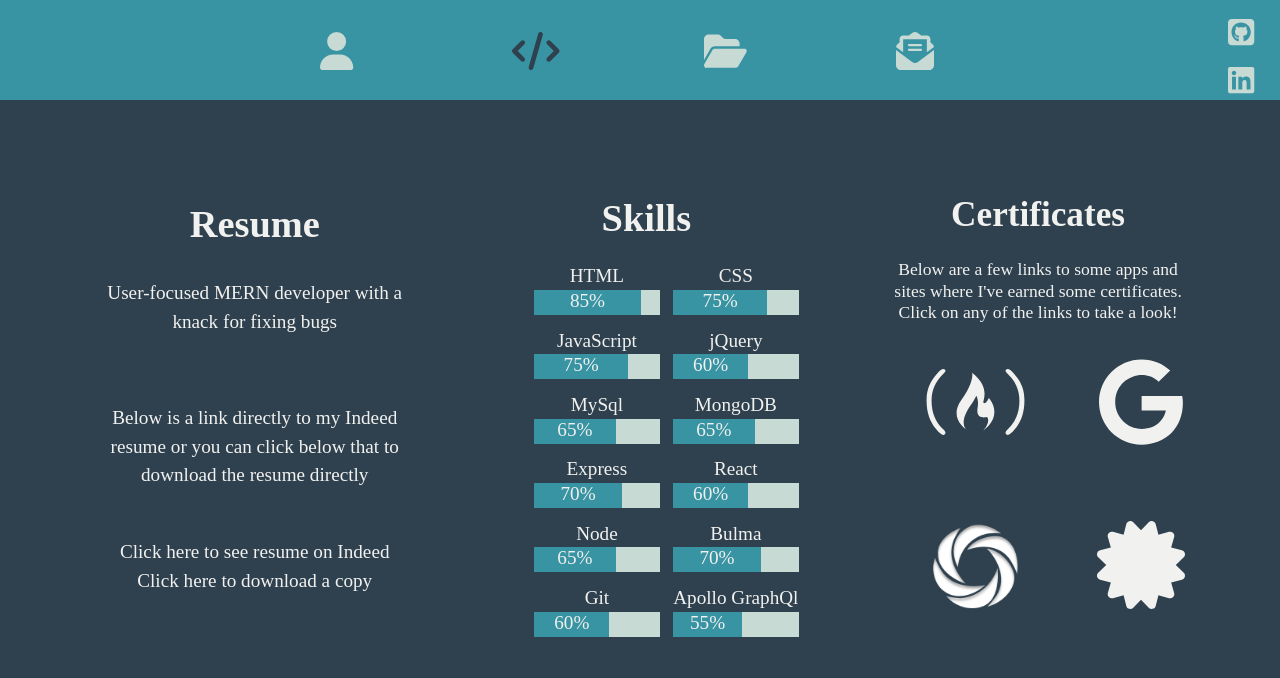
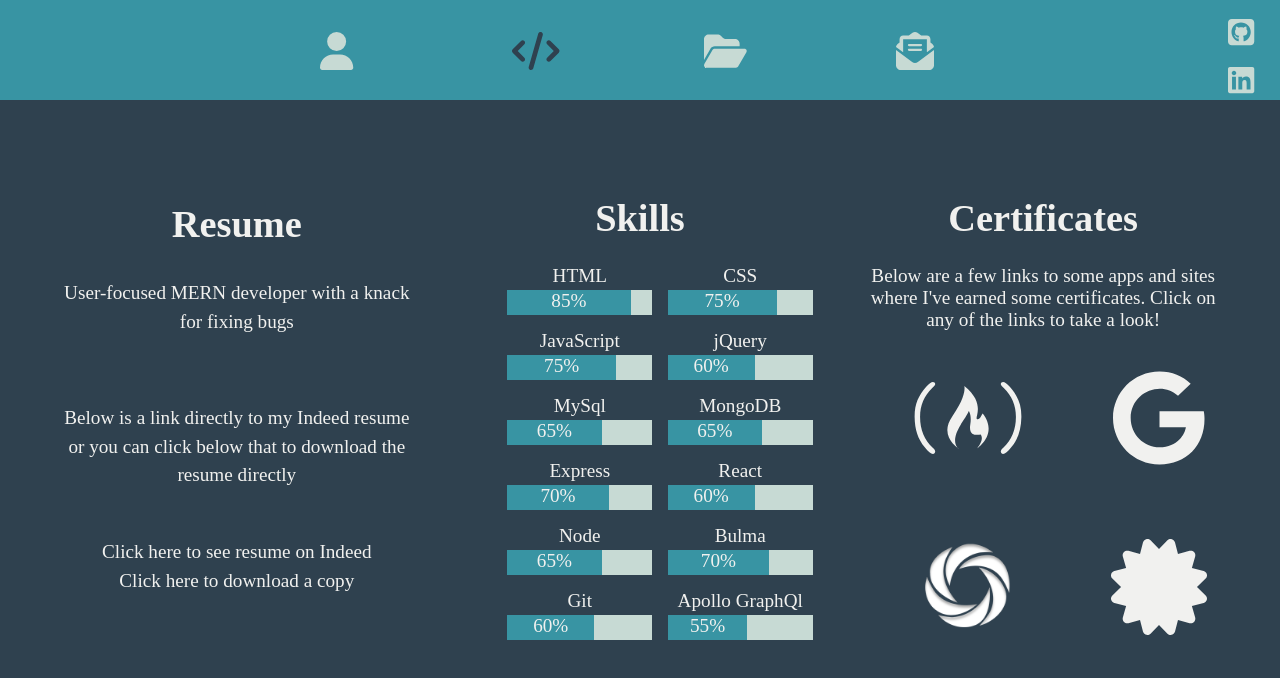
Before and after one commit to Codeyg12/vite-portfolio, a React (Vite) app: page /skills in a window 1280 px wide. Shown: the top 678 px of the page. Built offline with nearby package versions, Linux system fonts and the light colour scheme.

Commit message:
deleted app.css && cleaned up index.css

```diff
--- a/src/index.css
+++ b/src/index.css
@@ -1,8 +1,8 @@
 :root {
-  --color1: #2F414F;
-  --color2: #F1F1EF;
-  --color3: #3894A3;
-  --color4: #C7DAD4;
+  --color1: #2f414f;
+  --color2: #f1f1ef;
+  --color3: #3894a3;
+  --color4: #c7dad4;
 }
 
 body {
@@ -25,23 +25,22 @@ body {
 .nav-bar a {
   font-size: 38px;
   color: var(--color4);
-  text-decoration: none;
 }
 
-.nav-bar .sidebar-list a:hover {
-  transition: all 0.3s ease-out;
-}
-
-.nav-bar a:hover svg, .sidebar-list a:hover svg {
+.nav-bar a:hover svg,
+.sidebar-list a:hover svg {
   opacity: 0;
 }
 
-.nav-bar a:hover::after, .sidebar-list a:hover::after {
+.nav-bar a:hover::after,
+.sidebar-list a:hover::after {
   opacity: 1;
 }
 
-.nav-bar a::after {
-  content: '';
+.nav-bar a::after,
+.certs-list a::after,
+.project-set a::after {
+  content: "";
   font-size: 30px;
   letter-spacing: 2px;
   position: absolute;
@@ -62,7 +61,7 @@ body {
 }
 
 a.about-link::after {
-  content: 'ABOUT';
+  content: "ABOUT";
 }
 
 .skill-link {
@@ -72,7 +71,7 @@ a.about-link::after {
 }
 
 a.skill-link::after {
-  content: 'SKILLS';
+  content: "SKILLS";
 }
 
 .project-link {
@@ -82,7 +81,7 @@ a.skill-link::after {
 }
 
 a.project-link::after {
-  content: 'PROJECTS';
+  content: "PROJECTS";
 }
 
 .contact-link {
@@ -92,7 +91,7 @@ a.project-link::after {
 }
 
 a.contact-link::after {
-  content: 'CONTACT';
+  content: "CONTACT";
 }
 
 a.active {
@@ -102,8 +101,7 @@ a.active {
 /* -----------------------------------------------SIDEBAR------------------------------------------------------ */
 
 .sidebar-list {
-  height: 100%;
- padding: 13px;
+  padding: 13px;
 }
 
 .sidebar-list a {
@@ -112,7 +110,7 @@ a.active {
 }
 
 .sidebar-list a::after {
-  content: '';
+  content: "";
   font-size: 15px;
   letter-spacing: 2px;
   position: absolute;
@@ -133,7 +131,7 @@ a.active {
 }
 
 a.ga-icon::after {
- content: 'GitHub';
+  content: "GitHub";
 }
 
 .li-icon {
@@ -143,7 +141,7 @@ a.ga-icon::after {
 }
 
 a.li-icon::after {
-  content: 'LinkedIn';
+  content: "LinkedIn";
 }
 
 /* --------------------------------------------------ABOUT---------------------------------------------------- */
@@ -152,12 +150,11 @@ a.li-icon::after {
   justify-content: center;
   margin-top: 6%;
   font-size: 3rem;
-  width: 100%;
 }
 
 .about-p {
-  margin: 5% 10%;
-  line-height: 3rem;
+  margin: 5%;
+  line-height: 1.5;
   font-size: 1.5em;
 }
 
@@ -176,28 +173,17 @@ a.li-icon::after {
   margin-top: 10%;
 }
 
-.contact-head {
-  font-size: 2em;
-}
-
 .contact-header {
   width: 100%;
   margin-left: 20%;
   margin-top: 10%;
   max-height: 70%;
-  background-color: var(--color3);
-  border-radius: 10px;
-  color: var(--color2);
   padding: 0 5%;
 }
 
 .contact-form {
-  width: 80%;
   margin-left: 10%;
-  color: var(--color2);
   display: grid;
-  grid-template-columns: repeat(2, 1fr);
-  padding: 5%;
 }
 
 .input-form {
@@ -225,7 +211,6 @@ a.li-icon::after {
 .contact-btn {
   font-size: 1.2rem;
   width: 75%;
-  margin-bottom: 5%;
   height: 2em;
   border-style: none;
   background-color: var(--color4);
@@ -236,16 +221,18 @@ a.li-icon::after {
   grid-column: 1 / 3;
 }
 
-.input-form::placeholder, .contact-text::placeholder {
+.input-form::placeholder,
+.contact-text::placeholder {
   color: var(--color1);
 }
 
-.input-form:focus, .contact-text:focus {
+.input-form:focus,
+.contact-text:focus {
   outline: 2px solid var(--color3);
 }
 
 .email-copy:hover {
-  color: var(--color1);
+  color: var(--color3);
 }
 
 .email-copy {
@@ -257,21 +244,16 @@ a.li-icon::after {
 .skill-grid {
   display: grid;
   grid-template-columns: repeat(3, 1fr);
-  margin-top: 10%;
-  width: 85%;
-  margin-left: 8%;
+  margin: 10% 5% 0;
   text-align: center;
-  gap: 8%;
+  gap: 5%;
+  font-size: 1.2em;
 }
 
+/* ===============CERTS========================== */
 .sololearn-icon {
   width: 100px;
   color: var(--color3);
-}
-
-.certificates {
-  font-size: 1.1em;
-  line-height: 1.2;
 }
 
 .certificates a {
@@ -283,10 +265,7 @@ a.li-icon::after {
   display: grid;
   grid-template-columns: repeat(2, 1fr);
   gap: 25%;
-}
-
-.certs-list a:hover {
-  transition: all 0.3s ease-out;
+  margin-top: 10%;
 }
 
 .certs-list a:hover svg {
@@ -301,56 +280,31 @@ a.li-icon::after {
   opacity: 1;
 }
 
-.certs-list a::after {
-  content: '';
-  font-size: 30px;
-  letter-spacing: 2px;
-  position: absolute;
-  bottom: 0;
-  left: -30px;
-  display: block;
-  width: 100%;
-  text-align: center;
-  opacity: 0;
-  -webkit-transition: all 0.3s ease-out;
-  transition: all 0.3s ease-out;
-}
-
-.fcc-link {
+.fcc-link,
+.sololearn-link,
+.grasshopper-link,
+.credly-link {
   position: relative;
 }
 
-
 a.fcc-link::after {
-  content: 'freeCodeCamp';
+  content: "freeCodeCamp";
   top: 30%;
 }
 
-.sololearn-link {
-  position: relative;
-}
-
 a.sololearn-link::after {
-  content: 'Sololearn';
+  content: "Sololearn";
   top: 30%;
   left: 3%;
 }
 
-.grasshopper-link {
-  position: relative;
-}
-
 a.grasshopper-link::after {
-  content: 'Grasshopper';
+  content: "Grasshopper";
   top: 28%;
 }
 
-.credly-link {
-  position: relative;
-}
-
 a.credly-link::after {
-  content: 'Credly';
+  content: "Credly";
   top: 25%;
   left: 6%;
 }
@@ -358,9 +312,9 @@ a.credly-link::after {
 .gh-list {
   display: grid;
   justify-items: center;
-  margin: 8% 10% 0;
+  margin: 6% 10% 0;
   grid-template-columns: repeat(3, 1fr);
-  gap: 5%;
+  row-gap: 5%;
 }
 
 .gh-image {
@@ -372,14 +326,9 @@ a.credly-link::after {
   width: 250px;
 }
 
-.certificates p {
-  margin-bottom: 10%;
-}
-
+/* ==============RESUME===================== */
 .resume-section {
-  color: var(--color2);
   line-height: 1.5;
-  font-size: 1.2em;
 }
 
 .resume-section a {
@@ -390,11 +339,7 @@ a.credly-link::after {
 .resume-section a:hover {
   color: var(--color3);
 }
-
-.skills {
-  font-size: 1.2em;
-}
-
+/* ===========================TECH============================== */
 .skills ul {
   list-style: none;
 }
@@ -405,22 +350,14 @@ a.credly-link::after {
   gap: 5%;
 }
 
-.skill-bars ino {
-  background-color: var(--color1);
-}
-
 .progress {
-  width: 100%;
-  height: 25px;
   margin-top: 2%;
   background-color: var(--color4);
 }
 
 .inner-prog {
   background-color: var(--color3);
-  z-index: 3;
   height: 25px;
-  color: var(--color2);
 }
 
 /* ---------------------------------------------------------------PROJECTS----------------------------------------------------------------------- */
@@ -428,7 +365,6 @@ a.credly-link::after {
   width: 100vw;
   height: 90vh;
   margin-top: 3.8%;
-  background-color: var(--color2);
   display: grid;
   grid-template-columns: repeat(4, 1fr);
 }
@@ -443,75 +379,66 @@ a.credly-link::after {
 
 .project-set a:hover::after {
   opacity: 1;
-  color: var(--color1);
+  color: var(--color4);
   line-height: 2;
 }
 
-.project-set a::after {
-  content: '';
-  font-size: 30px;
-  letter-spacing: 2px;
-  position: absolute;
-  bottom: 0;
-  left: -30px;
-  display: block;
-  width: 100%;
-  text-align: center;
-  opacity: 0;
-  -webkit-transition: all 0.3s ease-out;
-  transition: all 0.3s ease-out;
-}
-
-.e-proj, .orm-proj, .note-proj, .tech-proj, .scribe-proj, .task-proj, .hang-proj, .book-proj {
+.e-proj,
+.orm-proj,
+.note-proj,
+.tech-proj,
+.scribe-proj,
+.task-proj,
+.hang-proj,
+.book-proj {
   position: relative;
 }
 
 a.e-proj::after {
-  content: 'MySQL Employee Tracker';
+  content: "MySQL Employee Tracker";
   top: -220px;
   left: 10px;
   width: 95%;
 }
 
-
 a.orm-proj::after {
-  content: 'ORM E-commerece backend';
+  content: "ORM E-commerece backend";
   top: -230px;
   left: 10px;
 }
 
 a.note-proj::after {
-  content: 'Just Another Text Editor';
+  content: "Just Another Text Editor";
   top: -200px;
   left: 10px;
 }
 
 a.tech-proj::after {
-  content: 'TechTalk a tech blog';
+  content: "TechTalk a tech blog";
   top: -200px;
   left: 15px;
 }
 
 a.scribe-proj::after {
-  content: 'Scribe a travel journal';
+  content: "Scribe a travel journal";
   top: -200px;
   left: 2px;
 }
 
 a.task-proj::after {
-  content: 'onTask a project manager';
+  content: "onTask a project manager";
   top: -200px;
-  left: 10px;
+  left: 5px;
 }
 
 a.hang-proj::after {
-  content: 'Star Wars Hangman';
+  content: "Star Wars Hangman";
   top: -180px;
   left: 10px;
 }
 
 a.book-proj::after {
-  content: 'Book Search w/ Google Books API';
+  content: "Book Search w/ Google Books API";
   top: -180px;
   left: 50px;
   width: 70%;
```
Also changed, not shown: src/App.css (deleted, +0 -26 lines), src/App.jsx (+4 -6 lines).
